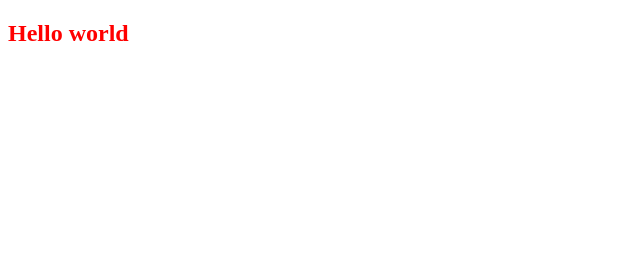
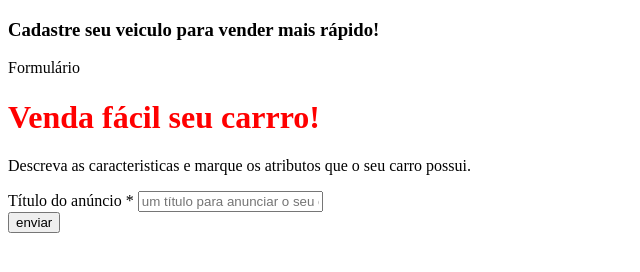
Before and after one commit to Edvaldo-Felipe/form_project, a plain HTML site: page FORM_PROJECT/index.html in a window 1280 px wide. Shown: the whole page, without its empty margins (0-640 px from the left). Drawn offline with Linux system fonts and the light colour scheme.

Commit message:
feat: html structuring

```diff
--- a/FORM_PROJECT/css/style.css
+++ b/FORM_PROJECT/css/style.css
@@ -1,3 +1,3 @@
-h2{
+h1{
     color: #ff0000;
 }
--- a/FORM_PROJECT/index.html
+++ b/FORM_PROJECT/index.html
@@ -7,6 +7,40 @@
     <title>venda de carros</title>
   </head>
   <body>
-    <h2>Hello world</h2>
+    <div class="container">
+      <div class="header">
+        <h3>Cadastre seu veiculo para vender mais rápido!</h3>
+      </div>
+      <div class="form-container">
+        <div class="form-header">
+          <p>Formulário</p>
+        </div>
+        <div class="form-body">
+          <h1 class="form-title">Venda fácil seu carrro!</h1>
+          <p>
+            Descreva as caracteristicas e marque os atributos que o seu carro
+            possui.
+          </p>
+        </div>
+        <form>
+          <div class="box-input">
+            <label for="title"
+              >Título do anúncio <span class="required-field">*</span></label
+            >
+            <input
+              type="text"
+              name="title"
+              id="title"
+              class="block"
+              placeholder="um título para anunciar o seu carro"
+              minlength="1"
+              maxlength="30"
+              required
+            />
+          </div>
+          <input type="submit" value="enviar" />
+        </form>
+      </div>
+    </div>
   </body>
 </html>
```
